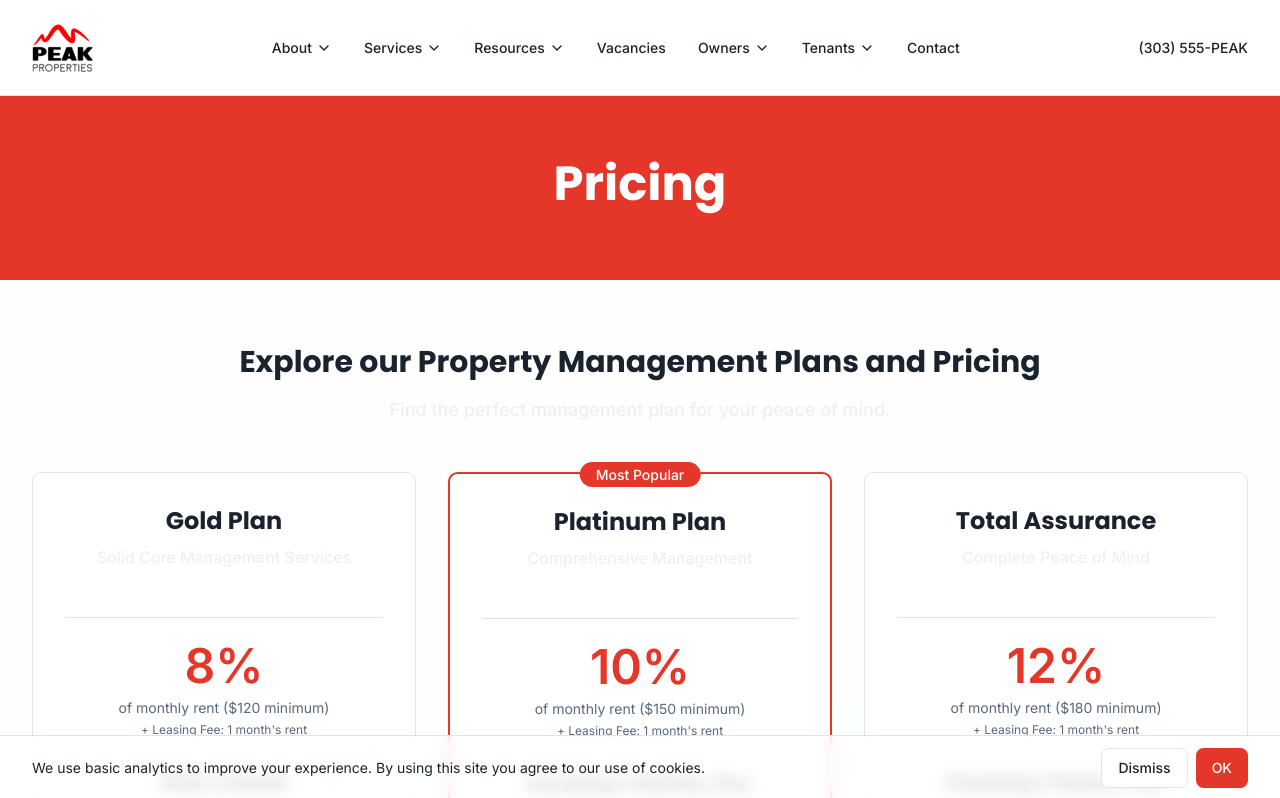
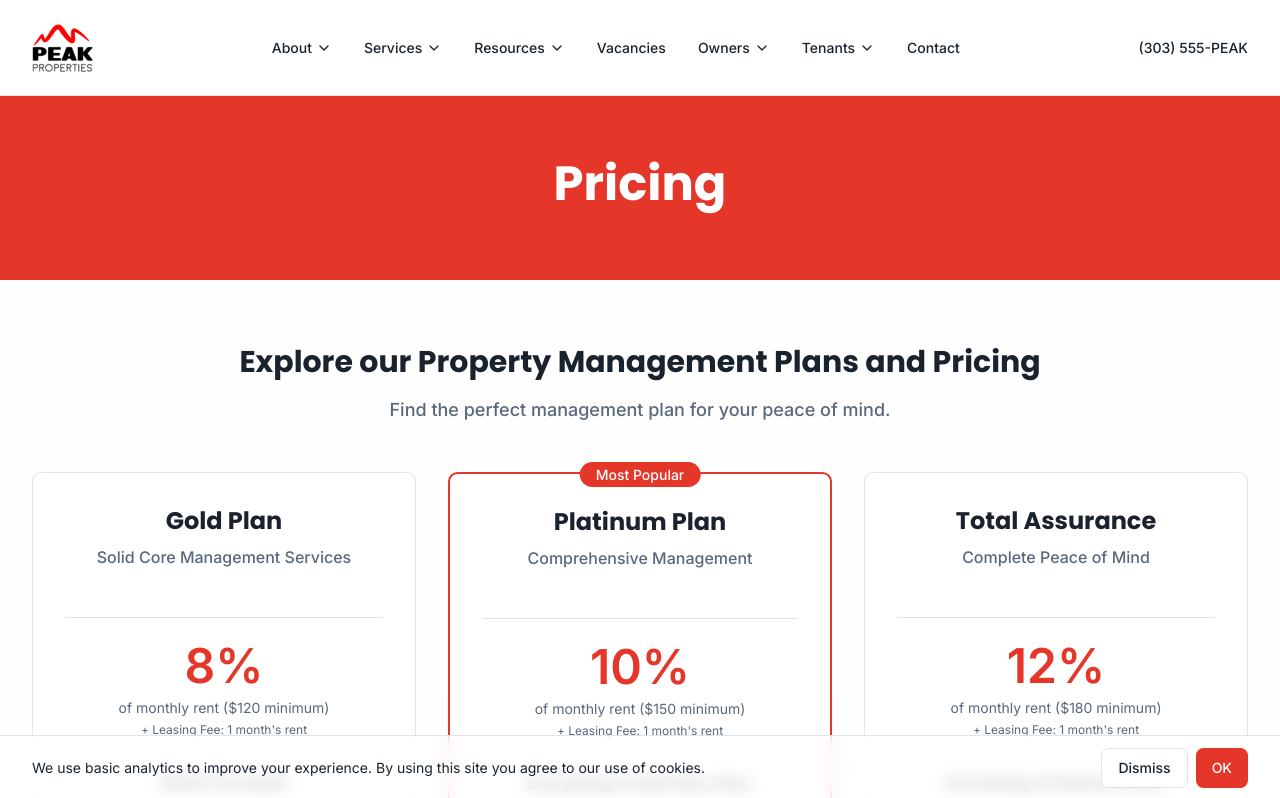
Before and after one commit to sshekou/peak-colorado-properties, a React (Vite) app: page /pricing in a window 1280 px wide. Shown: the top 798 px of the page. Built offline with nearby package versions, Linux system fonts and the light colour scheme.

Commit message:
Fix font color on Pricing page

```diff
--- a/src/pages/Pricing.tsx
+++ b/src/pages/Pricing.tsx
@@ -17,7 +17,7 @@ const Pricing = () => (
     <section className="container py-16">
       <div className="text-center mb-12">
         <h2 className="font-head text-3xl font-bold mb-4">Explore our Property Management Plans and Pricing</h2>
-        <p className="text-lg text-accent font-medium">Find the perfect management plan for your peace of mind.</p>
+        <p className="text-lg text-muted-foreground font-medium">Find the perfect management plan for your peace of mind.</p>
       </div>
 
       {/* Pricing Grid */}
@@ -26,7 +26,7 @@ const Pricing = () => (
         <div className="bg-card rounded-lg border p-8 flex flex-col h-full">
           <div className="text-center mb-6">
             <h3 className="font-head text-2xl font-bold mb-2">Gold Plan</h3>
-            <p className="text-accent font-medium mb-6">Solid Core Management Services</p>
+            <p className="text-muted-foreground font-medium mb-6">Solid Core Management Services</p>
           </div>
 
           {/* Pricing Section - Aligned */}
@@ -107,7 +107,7 @@ const Pricing = () => (
 
           <div className="text-center mb-6">
             <h3 className="font-head text-2xl font-bold mb-2">Platinum Plan</h3>
-            <p className="text-accent font-medium mb-6">Comprehensive Management</p>
+            <p className="text-muted-foreground font-medium mb-6">Comprehensive Management</p>
           </div>
 
           {/* Pricing Section - Aligned */}
@@ -176,7 +176,7 @@ const Pricing = () => (
         <div className="bg-card rounded-lg border p-8 flex flex-col h-full">
           <div className="text-center mb-6">
             <h3 className="font-head text-2xl font-bold mb-2">Total Assurance</h3>
-            <p className="text-accent font-medium mb-6">Complete Peace of Mind</p>
+            <p className="text-muted-foreground font-medium mb-6">Complete Peace of Mind</p>
           </div>
 
           {/* Pricing Section - Aligned */}
```
